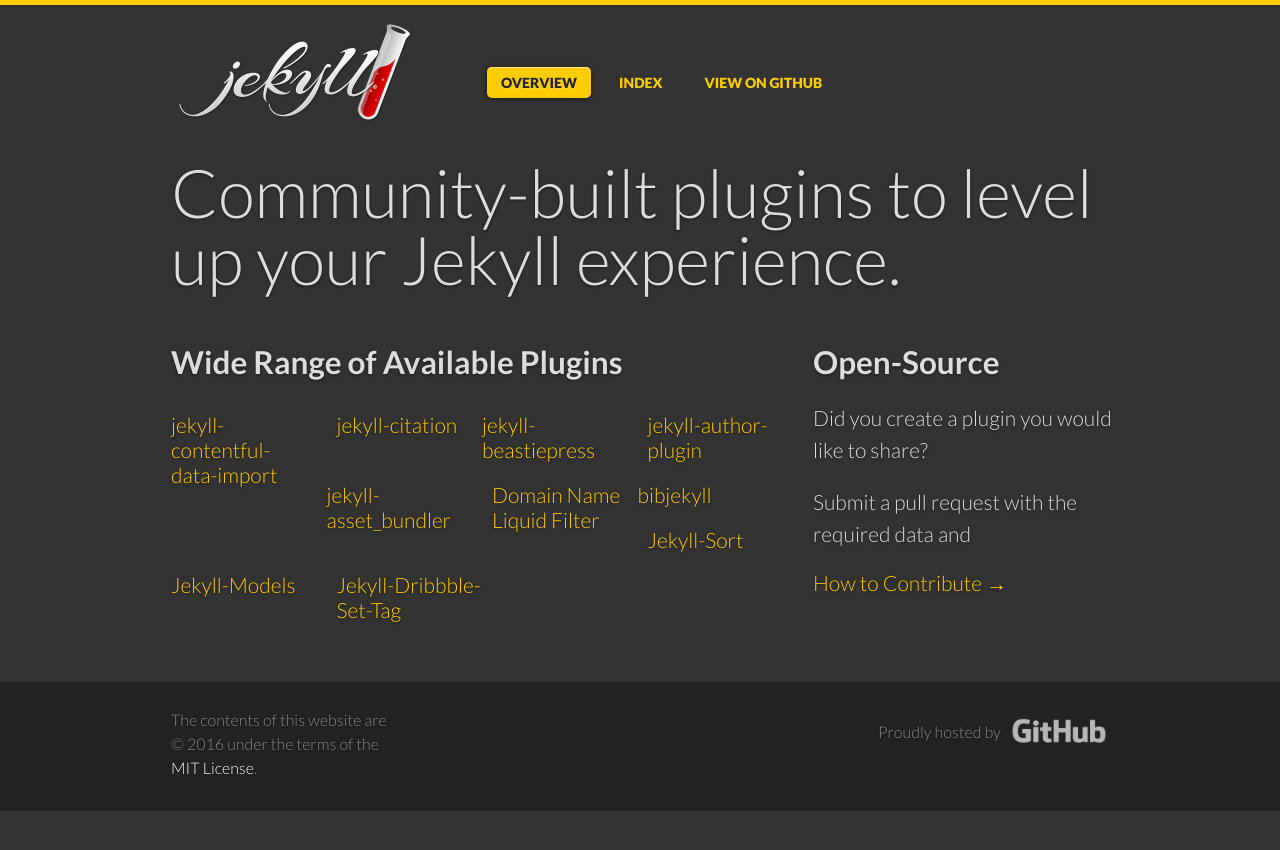
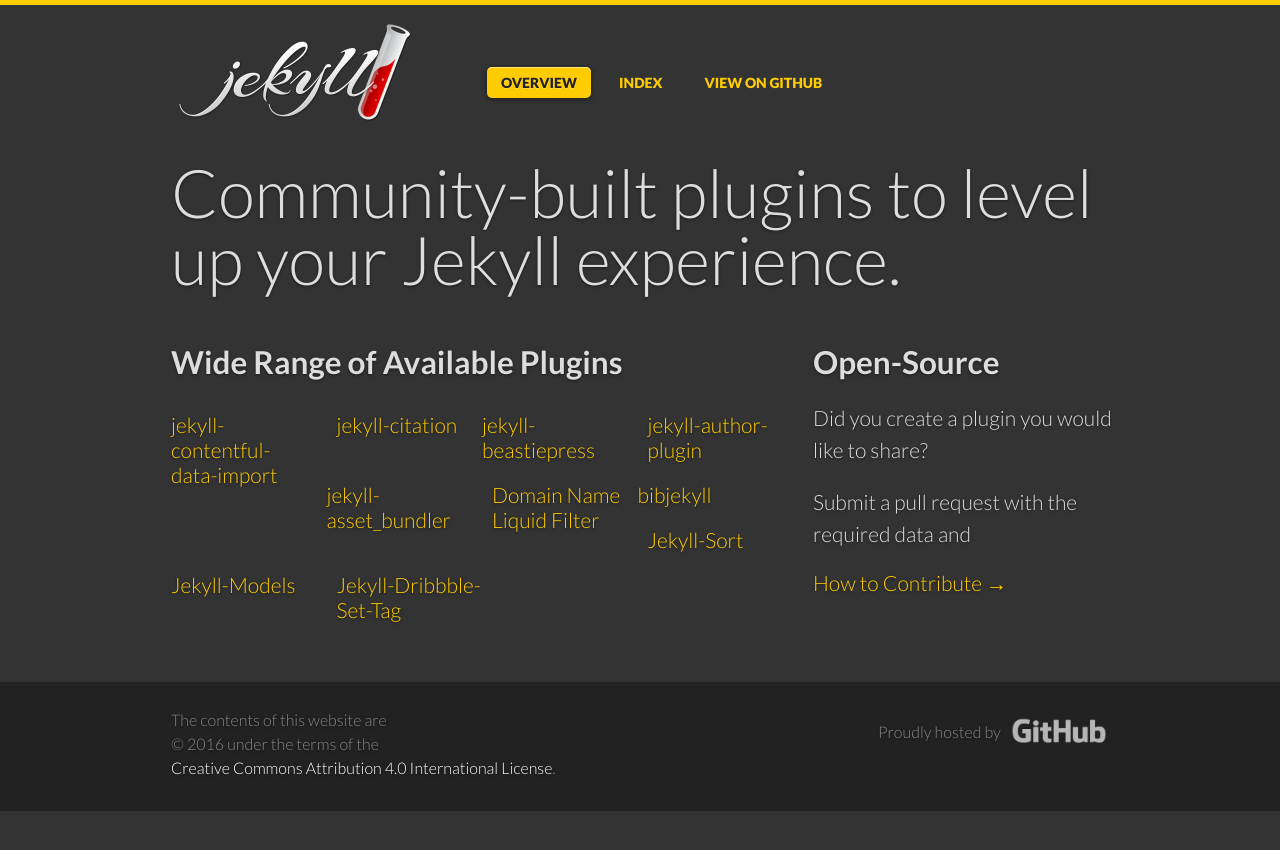
Before and after one commit to jekyll/directory, a Jekyll site: the page built from index.html, in a window 1280 px wide. Shown: the top 850 px of the page. Built offline with Jekyll 4.4.1, drawn with Linux system fonts in a browser that asks for light colours; some web fonts are replaced.

Commit message:
Update name of license in footer

```diff
--- a/_includes/footer.html
+++ b/_includes/footer.html
@@ -1,7 +1,7 @@
 <footer>
   <div class="grid">
     <div class="unit one-third center-on-mobiles">
-      <p>The contents of this website are <br />&copy;&nbsp;{{ site.time | date: '%Y' }} under the terms of the <a href="{{ site.repository }}/blob/master/LICENSE">MIT&nbsp;License</a>.</p>
+      <p>The contents of this website are <br />&copy;&nbsp;{{ site.time | date: '%Y' }} under the terms of the <a rel="license" href="{{ site.repository }}/blob/master/LICENSE">Creative&nbsp;Commons&nbsp;Attribution&nbsp;4.0&nbsp;International&nbsp;License</a>.</p>
     </div>
     <div class="unit two-thirds align-right center-on-mobiles">
       <p>
```
